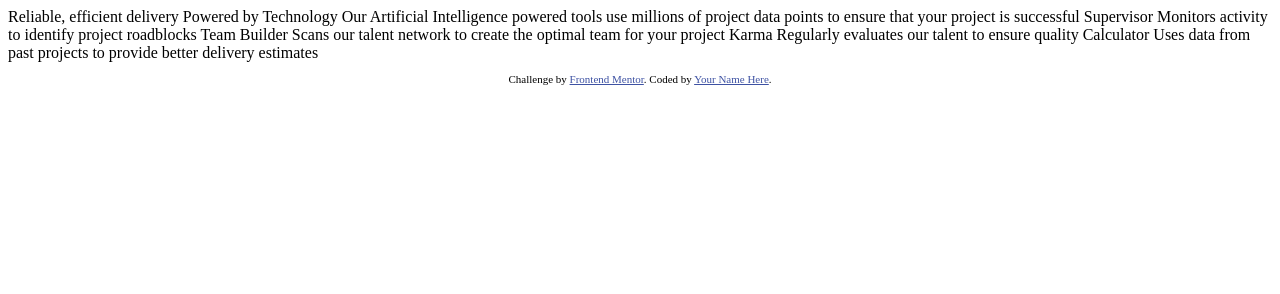
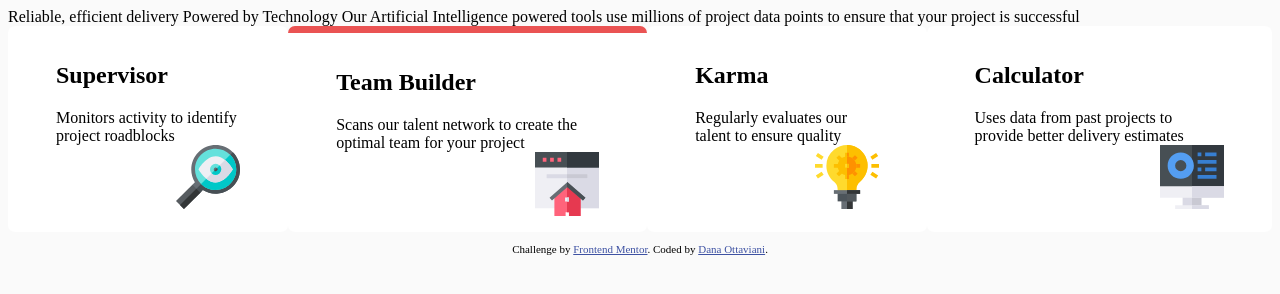
Before and after one commit to Dana94/four-card-feature-section, a plain HTML site: page index.html in a window 1280 px wide. Drawn offline with Linux system fonts and the light colour scheme.

Commit message:
Align card contents

```diff
--- /dev/null
+++ b/assets/style.css
@@ -0,0 +1,40 @@
+body {
+    /* font-family: Poppins;
+    font-weight: 400;
+     */
+     background-color: hsl(0, 0%, 98%);
+}
+
+.cards {
+    display: flex;
+}
+.card {
+    background-color: white;
+    border-radius: 7px;
+    padding: 1rem 3rem;
+
+    display: flex;
+    flex-direction: column;
+}
+
+.card.red {
+    border-top-color: hsl(0, 78%, 62%);
+    border-top-width: 7px;
+    border-top-style: solid;
+}
+
+.card.yellow {
+
+}
+
+/* .card .content {
+    display: flex;
+    flex-direction: column;
+} */
+
+img {
+    /* display: flex;
+    justify-self: end; */
+    /* bottom: 10px; */
+    align-self: flex-end;
+}
--- a/index.html
+++ b/index.html
@@ -1,19 +1,29 @@
 <!DOCTYPE html>
 <html lang="en">
+
 <head>
   <meta charset="UTF-8">
-  <meta name="viewport" content="width=device-width, initial-scale=1.0"> <!-- displays site properly based on user's device -->
+  <meta name="viewport" content="width=device-width, initial-scale=1.0">
+  <!-- displays site properly based on user's device -->
 
   <link rel="icon" type="image/png" sizes="32x32" href="./images/favicon-32x32.png">
+  <link rel="stylesheet" href="./assets/style.css">
 
   <title>Frontend Mentor | Four card feature section</title>
 
   <!-- Feel free to remove these styles or customise in your own stylesheet 👍 -->
   <style>
-    .attribution { font-size: 11px; text-align: center; }
-    .attribution a { color: hsl(228, 45%, 44%); }
+    .attribution {
+      font-size: 11px;
+      text-align: center;
+    }
+
+    .attribution a {
+      color: hsl(228, 45%, 44%);
+    }
   </style>
 </head>
+
 <body>
 
   Reliable, efficient delivery
@@ -22,24 +32,43 @@
   Our Artificial Intelligence powered tools use millions of project data points
   to ensure that your project is successful
 
-  Supervisor
-  Monitors activity to identify project roadblocks
+  <div class="cards">
+    <div class="card">
+      <h2>Supervisor</h2>
+      Monitors activity to identify project roadblocks
+      <img src="./images/icon-supervisor.svg" alt="Magnifying Glass">
+    </div>
 
-  Team Builder
-  Scans our talent network to create the optimal team for your project
+    <div class="card red">
+      <h2>Team Builder</h2>
+      Scans our talent network to create the optimal team for your project
+      <img src="./images/icon-team-builder.svg" alt="House">
 
-  Karma
-  Regularly evaluates our talent to ensure quality
+    </div>
 
-  Calculator
-  Uses data from past projects to provide better delivery estimates
+    <div class="card">
+      <h2>Karma</h2>
+      Regularly evaluates our talent to ensure quality
+      <img src="./images/icon-karma.svg" alt="Lightbulb">
+
+    </div>
+
+    <div class="card">
+      <h2>Calculator</h2>
+      Uses data from past projects to provide better delivery estimates
+      <img src="./images/icon-calculator.svg" alt="Computer">
+
+    </div>
+  </div>
+
 
 
   <footer>
     <p class="attribution">
       Challenge by <a href="https://www.frontendmentor.io?ref=challenge" target="_blank">Frontend Mentor</a>.
-      Coded by <a href="#">Your Name Here</a>.
+      Coded by <a href="https://www.frontendmentor.io/profile/Dana94">Dana Ottaviani</a>.
     </p>
   </footer>
 </body>
+
 </html>
```
